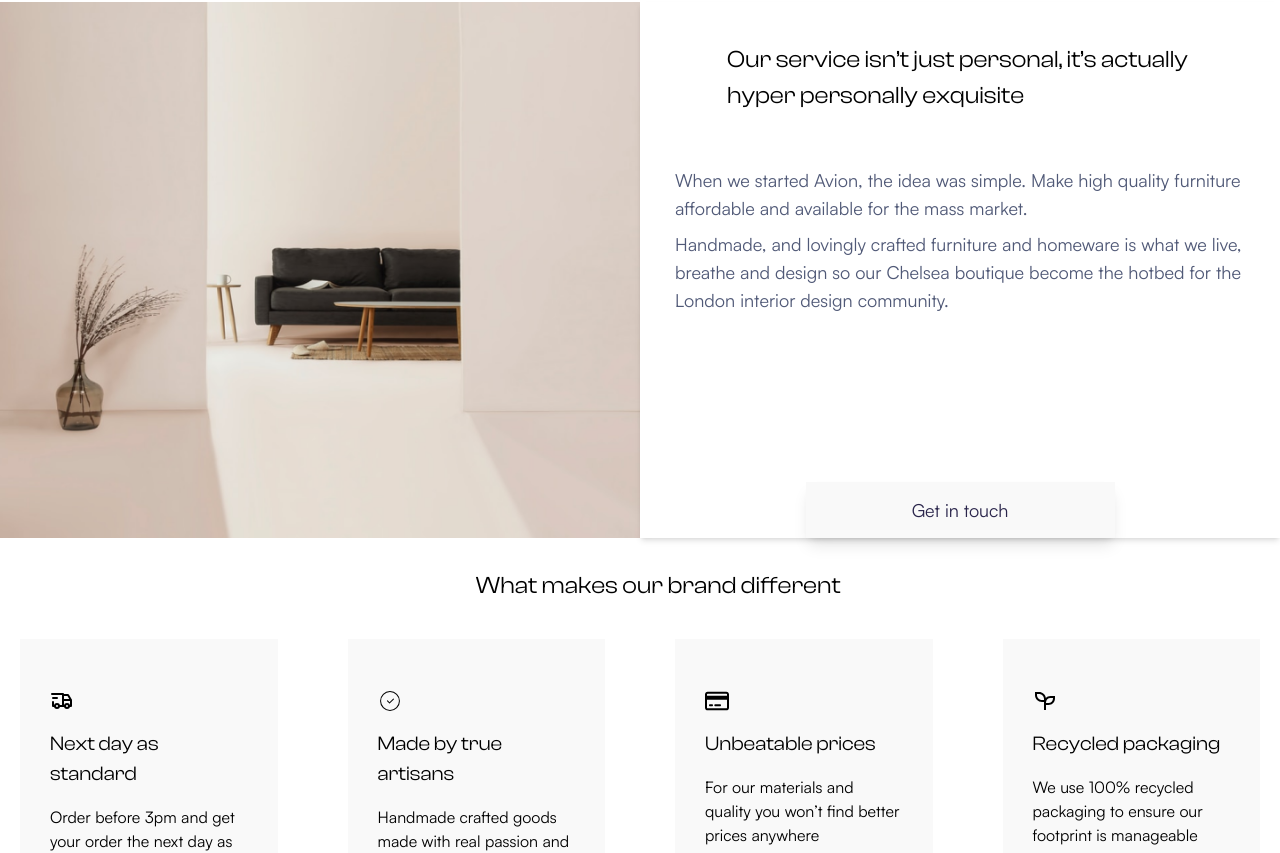
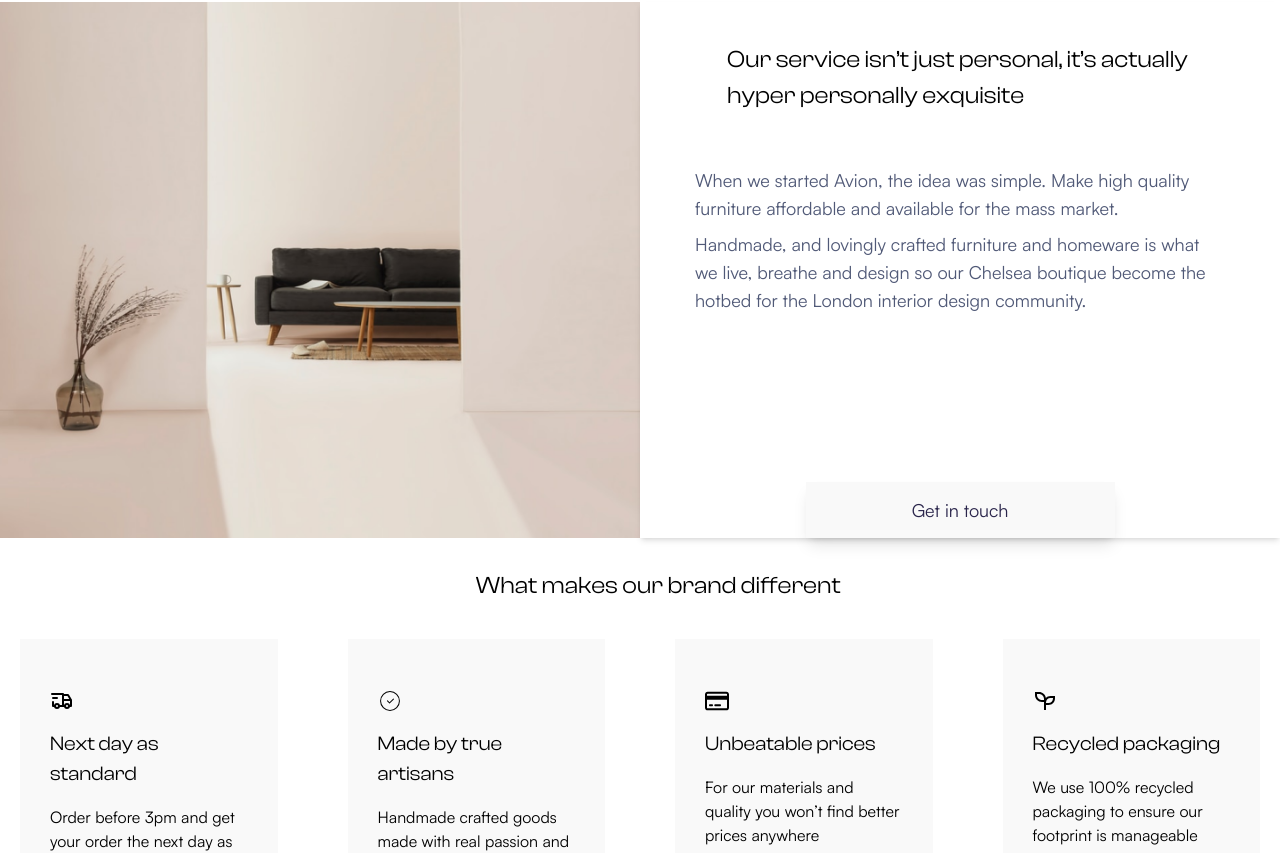
Before and after one commit to erum-waris/figma-UI-UX-hackathon, a Next.js app: page /about in a window 1280 px wide. Shown: the part 1067-1920 px from the top of the page. Built offline with nearby package versions, Linux system fonts and the light colour scheme.

Commit message:
about page updated

```diff
--- a/src/app/components/about/AboutGetInTouch.tsx
+++ b/src/app/components/about/AboutGetInTouch.tsx
@@ -24,10 +24,10 @@ function AboutGetInTouchSection() {
             Our service isn’t just personal, it’s actually
             hyper personally exquisite
             </h2>
-            <p className="font-satoshi leading-[21px] font-normal text-[#505977] text-[14px] md:w-[570px] md:text-lg md:mt-3">
+            <p className="font-satoshi leading-[21px] font-normal text-[#505977] text-[14px] md:w-[570px] md:text-lg md:mt-3 px-5">
             When we started Avion, the idea was simple. Make high quality furniture affordable and available for the mass market.
             </p>
-            <p className="font-satoshi leading-[21px] font-normal text-[#505977] text-[14px] md:w-[570px] md:text-lg md:mt-2">
+            <p className="font-satoshi leading-[21px] font-normal text-[#505977] text-[14px] md:w-[570px] md:text-lg md:mt-2 px-5">
             Handmade, and lovingly crafted furniture and homeware is what we live, breathe and design so our Chelsea boutique become the hotbed for the London interior design community.
         </p>
         <div className="relative flex md:top-[4.5rem] justify-start">
--- a/src/app/components/about/AboutSection.tsx
+++ b/src/app/components/about/AboutSection.tsx
@@ -25,7 +25,9 @@ function AboutSection() {
         <AboutGetInTouchSection/>
         <AboutBrandSection/>
 
-        <SignUp/>
+      <div className='mb-[80px] md:mb-0'>
+      <SignUp/>
+      </div>
 
 
     </section>
```
